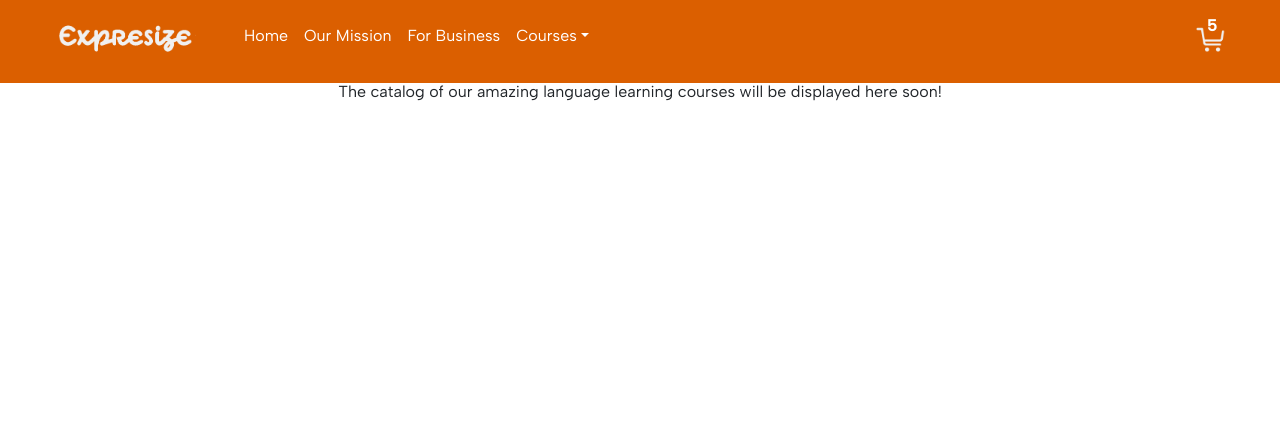
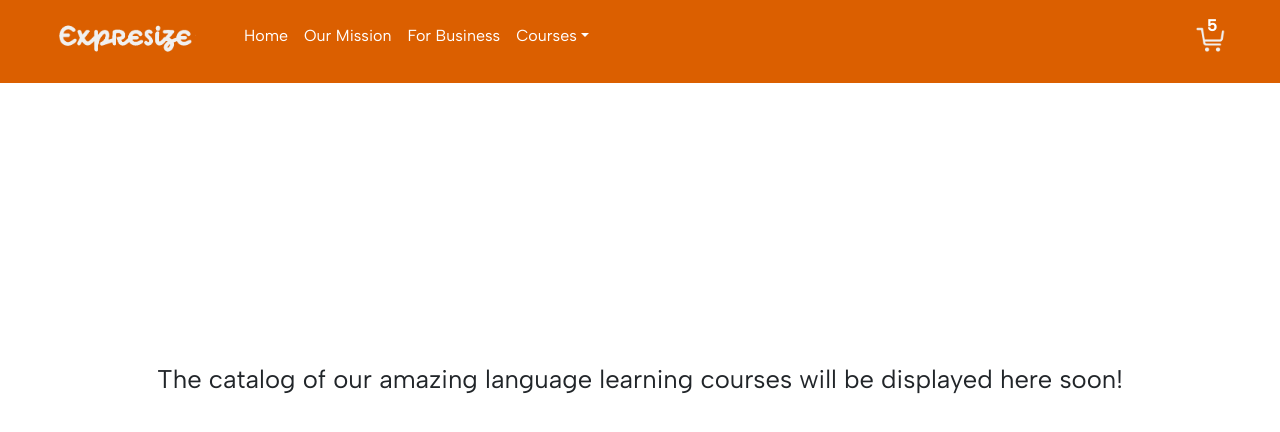
Before and after one commit to gustavoeob/expresize-gustavo-oropeza, a React (Create React App) app: page / in a window 1280 px wide. Shown: the top 432 px of the page. Built offline with nearby package versions, Linux system fonts and the light colour scheme.

Commit message:
CartWidget-and-ItemListContainer-created

```diff
--- a/src/components/items/ItemListContainer.css
+++ b/src/components/items/ItemListContainer.css
@@ -2,10 +2,8 @@
     display: flex;
     justify-content: center;
     flex-direction: column;
-    /* margin-top: 45vh; */
-    margin-top: 80px;
-    position: static !important;
+    margin-top: 45vh;
   }
-  .tem-list-container-text{
-    font-size: 200em
+  .item-list-container-text{
+    font-size: 1.6em
   }
```
